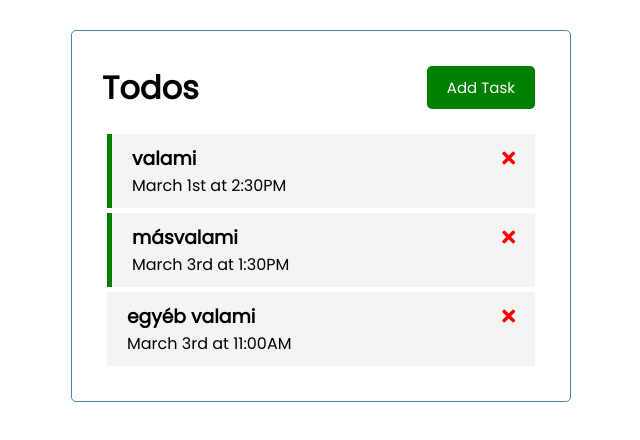
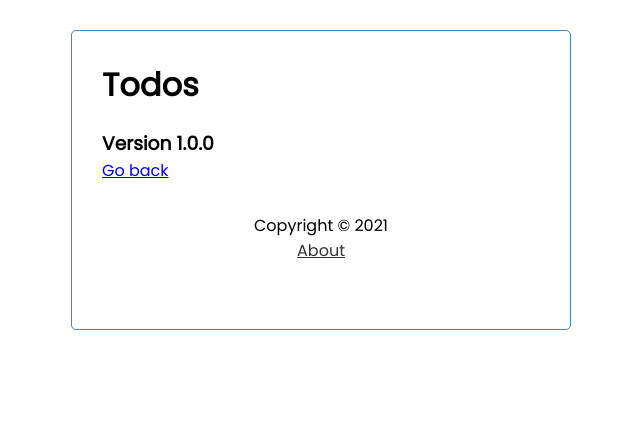
Before and after one commit to akijakya/todos-vue, a Vue app: page /about in a window 1280 px wide. Shown: the top 440 px of the page, without its empty margins (319-959 px from the left). Built offline with nearby package versions, Linux system fonts and the light colour scheme.

Commit message:
Add routing

```diff
--- /dev/null
+++ b/db.json
@@ -0,0 +1,28 @@
+{
+  "tasks": [
+    {
+      "id": 1,
+      "text": "Doctors Appointment",
+      "day": "March 5th at 2:30pm",
+      "reminder": true
+    },
+    {
+      "id": 2,
+      "text": "Meeting with boss",
+      "day": "March 6th at 1:30pm",
+      "reminder": true
+    },
+    {
+      "id": 3,
+      "text": "Food shopping",
+      "day": "March 7th at 2:00pm",
+      "reminder": false
+    },
+    {
+      "text": "taskito",
+      "day": "yolo",
+      "reminder": true,
+      "id": 4
+    }
+  ]
+}
--- a/package.json
+++ b/package.json
@@ -4,11 +4,13 @@
   "private": true,
   "scripts": {
     "serve": "vue-cli-service serve",
-    "build": "vue-cli-service build"
+    "build": "vue-cli-service build",
+    "backend": "json-server --watch db.json --port 5000"
   },
   "dependencies": {
     "core-js": "^3.6.5",
-    "vue": "^3.0.0"
+    "vue": "^3.0.0",
+    "vue-router": "^4.0.6"
   },
   "devDependencies": {
     "@vue/cli-plugin-babel": "~4.5.0",
--- a/src/App.vue
+++ b/src/App.vue
@@ -1,25 +1,22 @@
 <template>
   <div class="container">
     <Header @toggle-add-task="toggleAddTask" :showAddTask="showAddTask" title="Todos"/>
-    <!-- you can use v-if here as well -->
-    <div v-show="showAddTask">
-      <AddTask @add-task="addTask" />
-    </div>
-    <Tasks @toggle-reminder="toggleReminder" @delete-task="deleteTask" :tasks="tasks"/>
+    <!-- you can pass down values to the views your router handles! -->
+    <router-view :showAddTask="showAddTask"></router-view>
+    <Footer />
   </div>
 </template>
 
 <script>
 import Header from './components/Header'
-import Tasks from './components/Tasks'
-import AddTask from './components/AddTask'
+import Footer from './components/Footer'
 
 export default {
   name: 'App',
+  // only include components in App.vue you want to have on every page of your site
   components: {
     Header,
-    Tasks,
-    AddTask
+    Footer
   },
   data() {
     return {
@@ -28,42 +25,9 @@ export default {
     }
   },
   methods: {
-    addTask(task) {
-      this.tasks = [...this.tasks, task]
-    },
-    deleteTask(id) {
-      if (confirm('Are you sure?'))
-      this.tasks = this.tasks.filter((task) => task.id !== id)
-    },
-    toggleReminder(id) {
-      // that part in the true branch retuns the task object with only the reminder changed
-      this.tasks = this.tasks.map((task) => task.id === id ? {...task, reminder: !task.reminder} : task)
-    },
     toggleAddTask() {
       this.showAddTask = !this.showAddTask
     }
-  },
-  created() {
-    this.tasks = [
-      {
-        id: 1,
-        text: 'valami',
-        day: 'March 1st at 2:30PM',
-        reminder: true,
-      },
-      {
-        id: 2,
-        text: 'másvalami',
-        day: 'March 3rd at 1:30PM',
-        reminder: true,
-      },
-      {
-        id: 3,
-        text: 'egyéb valami',
-        day: 'March 3rd at 11:00AM',
-        reminder: false,
-      },
-    ]
   }
 }
 </script>
--- a/src/components/AddTask.vue
+++ b/src/components/AddTask.vue
@@ -40,7 +40,8 @@ export default {
                 return
             }
             const newTask = {
-                id: Math.floor(Math.random() * 10000),
+              // this is not needed because it gets auto id in the db
+                // id: Math.floor(Math.random() * 10000),
                 text: this.text,
                 day: this.day,
                 reminder: this.reminder,
--- /dev/null
+++ b/src/components/Footer.vue
@@ -0,0 +1,16 @@
+<template>
+  <footer>
+    <p>Copyright &copy; 2021</p>
+    <router-link to="/about">About</router-link>
+  </footer>
+</template>
+
+<style scoped>
+a {
+  color: #333;
+}
+footer {
+  margin-top: 30px;
+  text-align: center;
+}
+</style>
--- a/src/components/Header.vue
+++ b/src/components/Header.vue
@@ -2,6 +2,7 @@
     <header>
         <h1>{{title}}</h1>
         <Button
+            v-show="homePage"
             @btn-click="$emit('toggle-add-task')"
             :text="showAddTask ? 'Close' : 'Add Task'"
             :color="showAddTask ? 'red' : 'green'"
@@ -20,6 +21,15 @@ export default {
     },
     components: {
         Button,
+    },
+    computed: {
+        homePage() {
+            if (this.$route.path === '/') {
+                return true
+            } else {
+                return false
+            }
+        }
     }
 }
 </script>
--- a/src/main.js
+++ b/src/main.js
@@ -1,4 +1,7 @@
 import { createApp } from 'vue'
 import App from './App.vue'
+import router from './router'
 
-createApp(App).mount('#app')
+createApp(App)
+.use(router)
+.mount('#app')
--- /dev/null
+++ b/src/router/index.js
@@ -0,0 +1,23 @@
+import {createRouter, createWebHistory} from 'vue-router'
+import About from '../views/About'
+import Home from '../views/Home'
+
+const routes = [
+    {
+        path: '/',
+        name: 'Home',
+        component: Home
+    },
+    {
+        path: '/about',
+        name: 'About',
+        component: About
+    }
+]
+
+const router = createRouter({
+    history: createWebHistory(process.env.BASE_URL),
+    routes,
+})
+
+export default router
--- /dev/null
+++ b/src/views/About.vue
@@ -0,0 +1,4 @@
+<template>
+    <h3>Version 1.0.0</h3>
+    <router-link to="/">Go back</router-link>
+</template>
--- /dev/null
+++ b/src/views/Home.vue
@@ -0,0 +1,83 @@
+<template>
+    <!-- you can use v-if here as well -->
+    <div v-show="showAddTask">
+      <AddTask @add-task="addTask" />
+    </div>
+    <Tasks @toggle-reminder="toggleReminder" @delete-task="deleteTask" :tasks="tasks"/>
+</template>
+
+<script>
+import Tasks from '../components/Tasks'
+import AddTask from '../components/AddTask'
+
+export default {
+    name: "Home",
+    props: {
+        showAddTask: Boolean
+    },
+    components: {
+        Tasks,
+        AddTask
+    },
+    data() {
+        return {
+            tasks: [],
+        }
+    },
+    methods: {
+        async addTask(task) {
+            const res = await fetch('api/tasks', {
+                method: "POST",
+                headers: {
+                'Content-type': 'application/json',
+                },
+                body: JSON.stringify(task)
+            })
+
+            const data = await res.json()
+
+            this.tasks = [...this.tasks, task]
+        },
+        async deleteTask(id) {
+            if (confirm('Are you sure?')) {
+                const res = await fetch(`api/tasks/${id}`, {
+                method: "DELETE"
+                })
+
+                res.status === 200
+                ? this.tasks = this.tasks.filter((task) => task.id !== id)
+                : alert('Error deleting task!')
+            }
+        },
+        async toggleReminder(id) {
+            const taskToToggle = await this.fetchTask(id)
+            const updatedTask = { ...taskToToggle, reminder: !taskToToggle.reminder}
+
+            const res = await fetch(`api/tasks/${id}`, {
+                method: "PUT",
+                headers: {
+                'Content-type': 'application/json'
+                },
+                body: JSON.stringify(updatedTask)
+            })
+            const data = await res.json()
+
+            // that part in the true branch retuns the task object with only the reminder changed
+            this.tasks = this.tasks.map((task) => task.id === id ? {...task, reminder: data.reminder} : task)
+        },
+        async fetchTasks() {
+            const res = await fetch('api/tasks')
+            const data = await res.json()
+            return data
+        },
+        async fetchTask(id) {
+            const res = await fetch(`api/tasks/${id}`)
+            const data = await res.json()
+            return data
+        }
+    },
+    async created() {
+        this.tasks = await this.fetchTasks()
+  }
+}
+</script>
--- /dev/null
+++ b/vue.config.js
@@ -0,0 +1,12 @@
+module.exports = {
+    devServer: {
+      proxy: {
+        '^/api': {
+          target: 'http://localhost:5000',
+          changeOrigin: true,
+          logLevel: 'debug',
+          pathRewrite: { '^/api': '/' },
+        },
+      },
+    },
+  }
```
Also changed, not shown: 1 other file (tests, documents, lock files or other folders).
